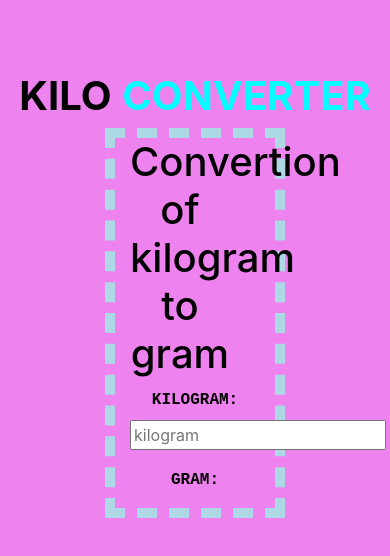
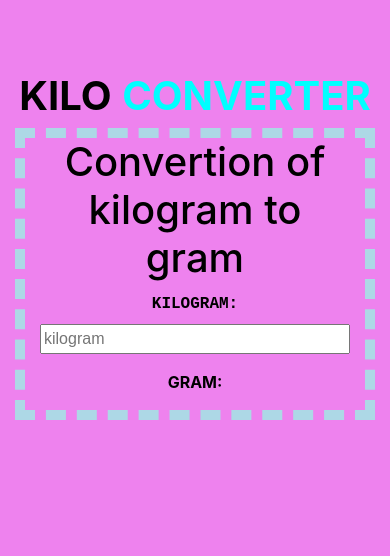
Before and after one commit to DurodolaAdeola/converter, a plain HTML site: page index.html in a window 390 px wide. Drawn offline with Linux system fonts and the light colour scheme.

Commit message:
responsive

```diff
--- a/css/style.css
+++ b/css/style.css
@@ -11,7 +11,7 @@ body {
 }
 
     #di {
-        border: 10px pink groove;
+        border: 40px pink groove;
         margin: auto;
         width: 50%;
     }
@@ -21,8 +21,9 @@ body {
         }
     }
     @media  screen and (max-width:600px) {
-        h1 {
-            width: 100px;
+        #di {
+            width: 100%;
+            height: 100%;
 
         }
 
@@ -33,6 +34,21 @@ body {
         @media  screen and (max-width:600px) {
             #hh {
                 width: 100%;
+                height: 100%;
 
             }
         }
+        @media  screen and (max-width:600px) {
+            #faren {
+                width: 100%;
+            font-family: sans-serif;
+
+            }
+        }
+        @media  screen and (orientation:landscape) {
+            #hh {
+                width: 100%;
+                height: 100%;
+
+            }
+        }
--- a/index.html
+++ b/index.html
@@ -18,7 +18,7 @@
             <label><span style="font-family: monospace;"><b>KILOGRAM:</b></span></label><br>
             <input type="number" id="faren" placeholder="kilogram" oninput="weightConverter(this.value)" onchange="weightConverter(this.value)">
         </p>
-        <p id="cel"><span style="font-family: monospace;"><b>GRAM:</b></span></p>
+        <p > <b>GRAM:</b><span id="ans" style="color: brown;"></span></p>
     </div>
 
 </body>
--- a/js/script.js
+++ b/js/script.js
@@ -1,4 +1,4 @@
 function weightConverter(valNum) {
     valNum = parseInt(valNum);
-    $("#cel").text((valNum)/1000);
+    $("#ans").text((valNum)/1000);
 }
```
